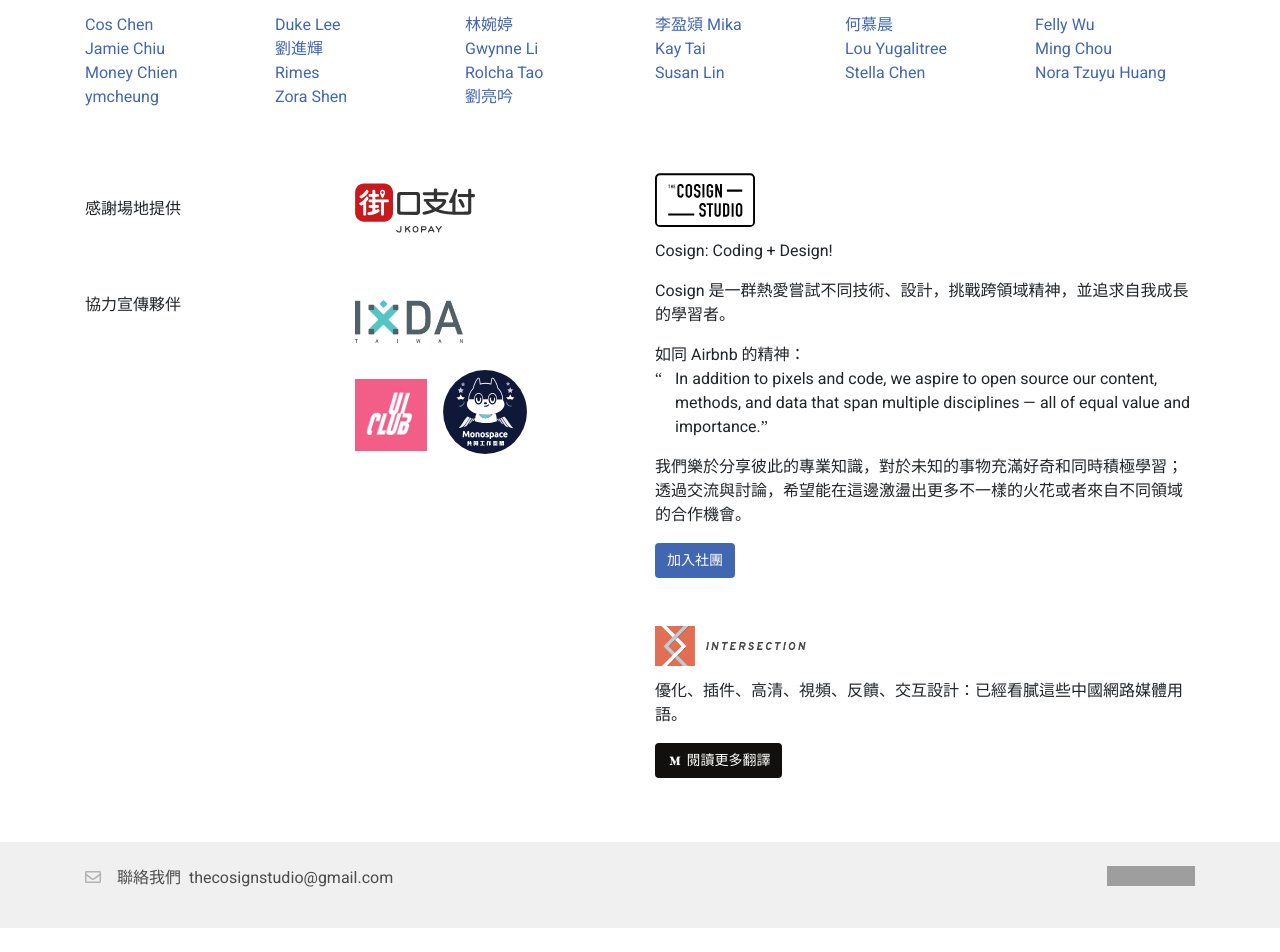
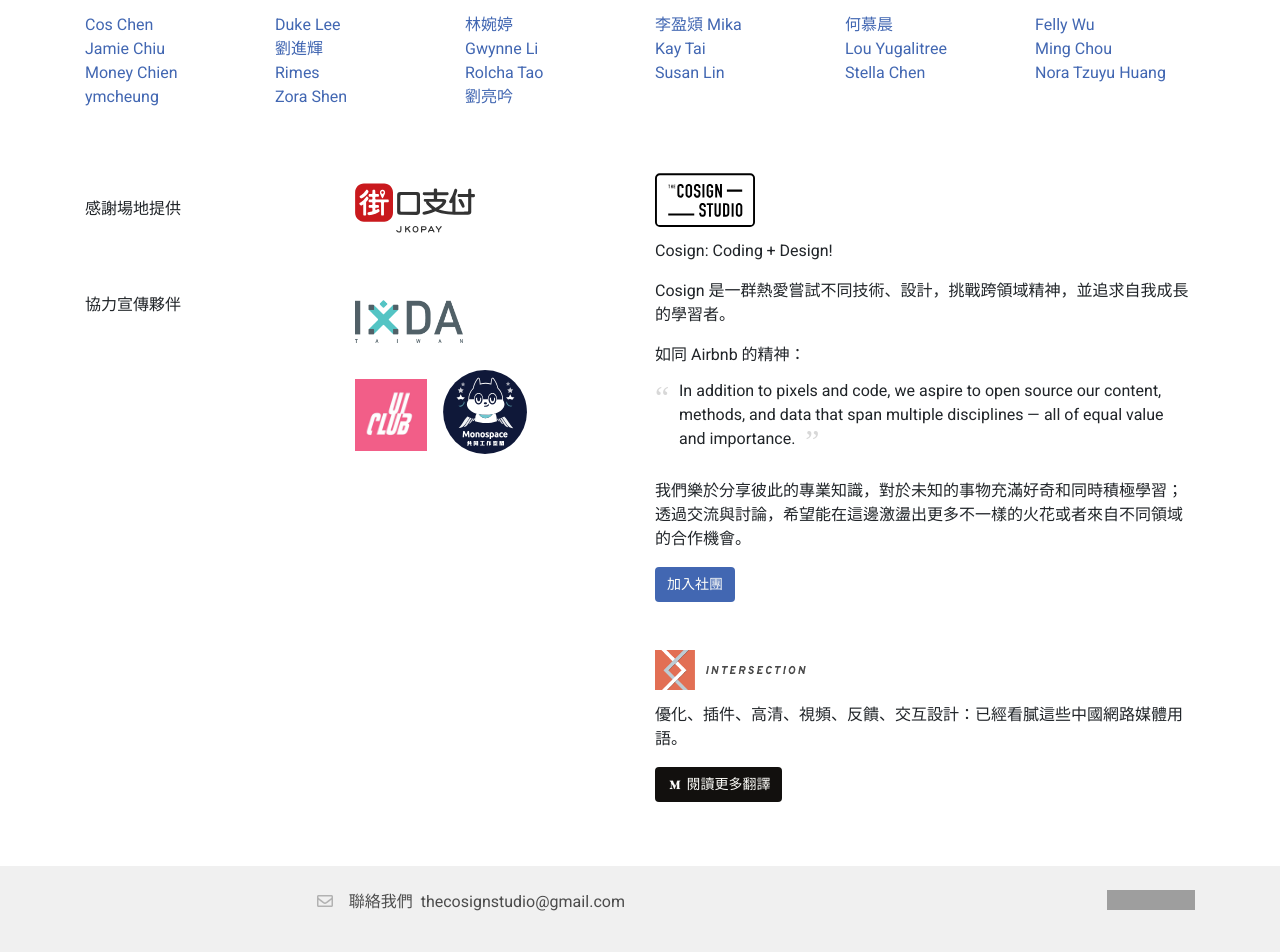
Before and after one commit to thecosignstudio/process, a Jekyll site: the page built from index.md, in a window 1280 px wide. Shown: the part 2139-3091 px from the top of the page. Built offline with Jekyll 4.4.1, drawn with Linux system fonts in a browser that asks for light colours; nearby versions of some CDN libraries; some web fonts are replaced; before the commit the page ends 3067 px from its top, so only the background shows below that; grey boxes are pictures that could not be loaded.

Commit message:
Update quotation style

```diff
--- a/_layouts/home.html
+++ b/_layouts/home.html
@@ -334,7 +334,7 @@
         </p>
           如同 Airbnb 的精神：
         <p class="home-about-cosign-quote">
-          <span class="home-about-cosign-quote-left">&ldquo;</span>In addition to pixels and code, we aspire to open source our content, methods, and data that span multiple disciplines — all of equal value and importance.<span class="home-about-cosign-quote-right">&rdquo;</span>
+          <span class="home-about-cosign-quote-left">&ldquo;</span>In addition to pixels and code, we aspire to open source our content, methods, and data that span multiple disciplines — all of equal value and importance<span class="home-about-cosign-quote-end">.<span class="home-about-cosign-quote-right">&rdquo;</span></span>
         </p>
         <p>
           我們樂於分享彼此的專業知識，對於未知的事物充滿好奇和同時積極學習；透過交流與討論，希望能在這邊激盪出更多不一樣的火花或者來自不同領域的合作機會。
--- a/_sass/custom/_about.scss
+++ b/_sass/custom/_about.scss
@@ -44,20 +44,31 @@
 }
 
 .home-about-cosign-quote {
-  padding: 0 0 0 20px;
+  padding: 12px 24px;
+  position: relative;
+}
+
+.home-about-cosign-quote-end {
   position: relative;
 }
 
 .home-about-cosign-quote-left,
 .home-about-cosign-quote-right {
+  color: $white-shade-lighter;
   font-family: 'Arbutus Slab';
-  font-size: 16px;
+  font-size: 32px;
+  position: absolute;
 }
 
 .home-about-cosign-quote-left {
   display: block;
   left: 0;
-  position: absolute;
+  top: 6px;
+}
+
+.home-about-cosign-quote-right {
+  bottom: -14px;
+  right: -24px;
 }
 
 .home-about-cosign-cta {
--- a/_sass/custom/_footer.scss
+++ b/_sass/custom/_footer.scss
@@ -2,6 +2,14 @@
   background-color: $white-insec;
   margin-top: 48px;
   padding: 24px 0;
+}
+
+.home-footer-mail {
+  text-align: center;
+
+  @media screen and (min-width: 768px) {
+    text-align: right;
+  }
 }
 
 .home-footer-mail-link {
```
